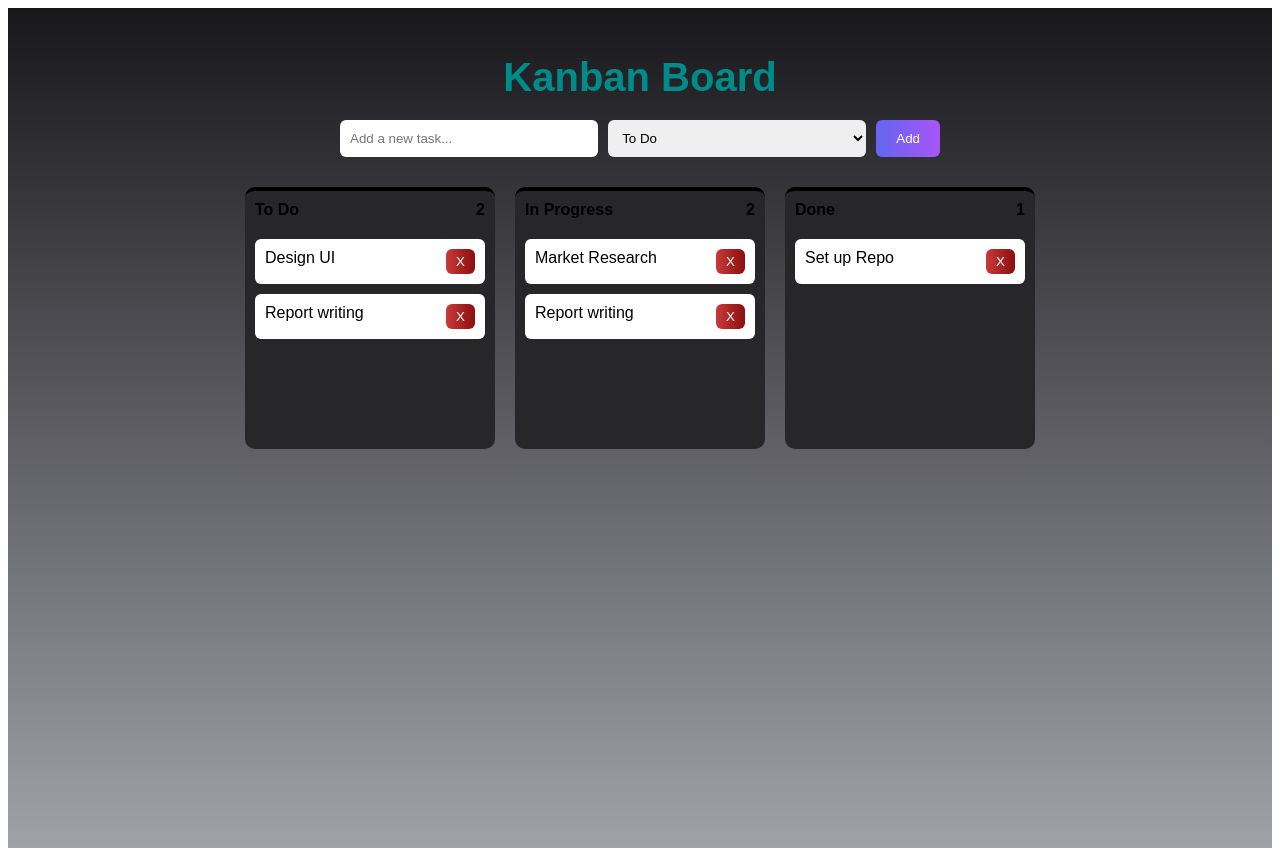
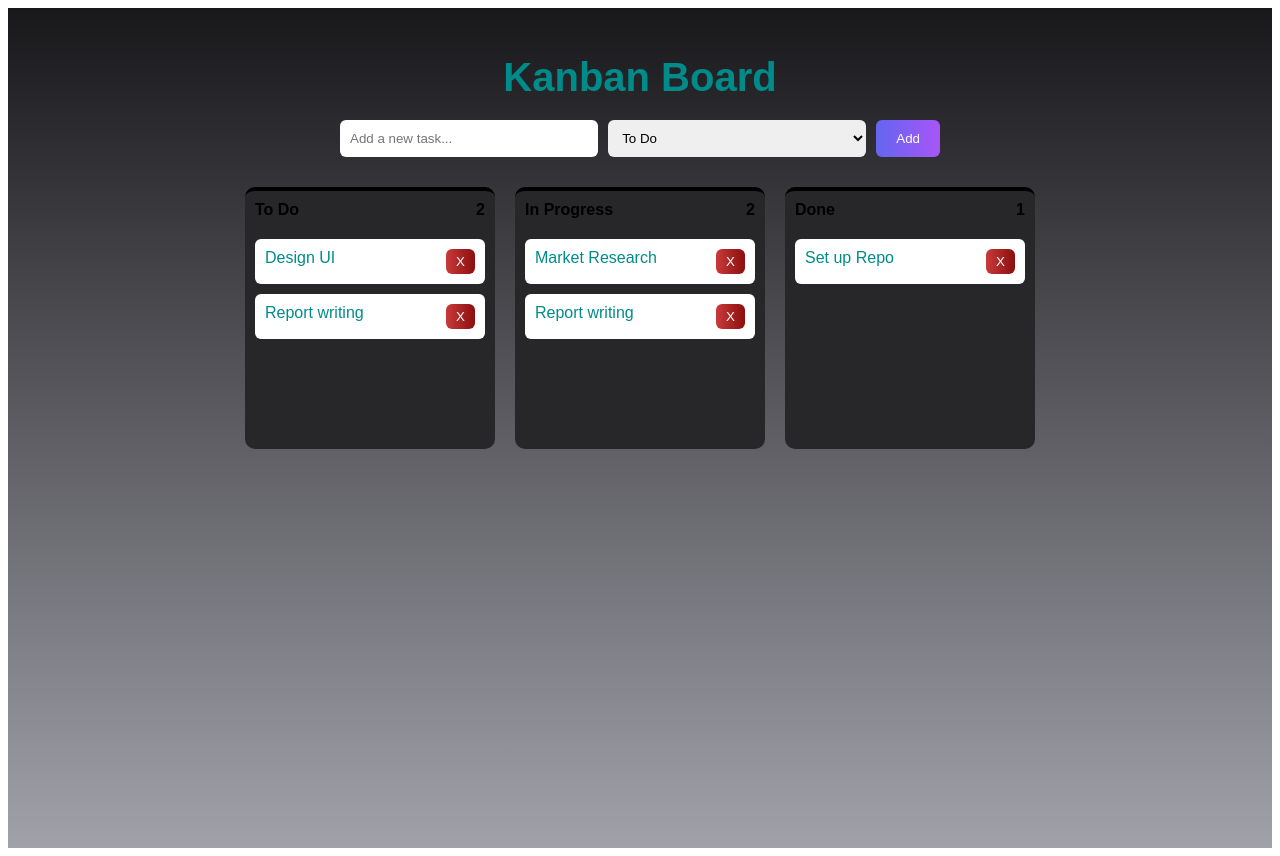
Before and after one commit to sufster/flowbit, a React (Vite) app: page / in a window 1280 px wide. Built offline with nearby package versions, Linux system fonts and the light colour scheme.

Commit message:
Update index.css

```diff
--- a/src/index.css
+++ b/src/index.css
@@ -60,7 +60,7 @@
 .column-body {
   padding: 10px;
   min-height: 200px;
-  color:black;
+  color:darkcyan;
 }
 
 .task {
```
